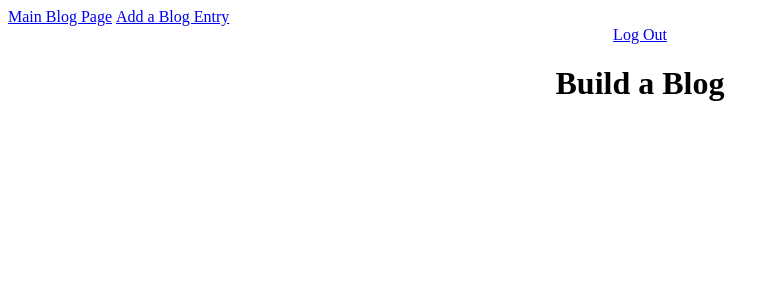
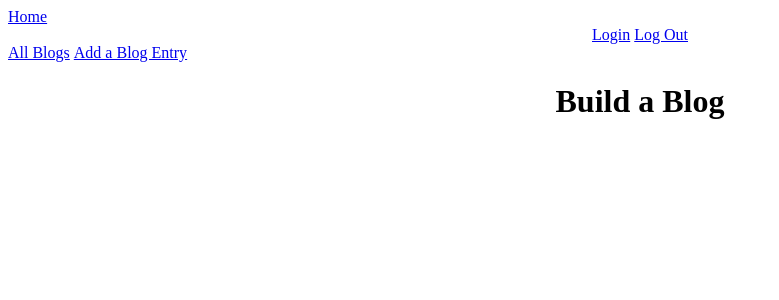
Before and after one commit to PRaniH/blogz, a Flask app: page /blog in a window 1280 px wide. Shown: the top 300 px of the page, without its empty margins (0-779 px from the left). Run offline with Flask 2, Linux system fonts and the light colour scheme; data that the repository does not hold is empty.

Commit message:
Created home link and index page beginnings.

```diff
--- a/main.py
+++ b/main.py
@@ -170,6 +170,11 @@ def logout():
     del session['username']
     return redirect('/blog')
 
+"""tO DO While we're adding navigation links, let's also add a link to
+ "/login" and to "/", which will take users to the page we'll build in
+  index.html that will display a list of all the usernames. You can call
+   that page "Home"."""
+
 """One of the first and easiest changes is to make the header
 for the blog title on the home page be a link. But what url do
 we want it to link to? Well, this is the format that we want the
@@ -194,9 +199,13 @@ to get the right blog object (the one that has the id we'll get from
 the url) from the database and into the render_template function call?"""
 
 
-@app.route('/', methods=['POST', 'GET'])
-def blog(): #I wonder if I can just rename this to index
+@app.route('/', methods=['POST', 'GET']) #THis used to reference what is now def index()
+def home():
+    users = User.query.all()
+    return render_template('index.html', title="Build a Blog User List", users=users) #Need to update this to list only the users
 
+@app.route('/index')
+def index(): #This was previously called blog()
     blogs = Blog.query.all()
     return render_template('blog.html', title="Build a Blog", blogs=blogs)
 
--- a/templates/base.html
+++ b/templates/base.html
@@ -13,15 +13,28 @@
     </head>
 <body>
 
+<!--TO DO While we're adding navigation links, let's also add a link to
+ "/login" and to "/", which will take users to the page we'll build in
+  index.html that will display a list of all the usernames. You can call
+   that page "Home".-->
+
+<form method =  "Post" action = "/"> <!--This could be aligned better on the page. Also why not do this as a form element?-->
+    <a href='/'>Home</a>
+</form>
+
+
+<div align = "center"> <!--This could be aligned better on the page. Also why not do this as a form element?-->
+    <a href='/login'>Login</a>
+    <a href='/logout'>Log Out</a>
+</div>
+
+
 <form method="POST" action="/blog" style="display:inline-block;">
-<a href='/blog'>Main Blog Page</a></form>
+<a href='/blog'>All Blogs</a></form>
 
 <form method="POST" action="/newpost" style="display:inline-block;">
 <a href='/newpost'>Add a Blog Entry</a></form>
 
-    <div align = "center"> <!--This could be aligned better on the page. Also why not do this as a form element?-->
-        <a href='/logout'>Log Out</a>
-    </div>
 
     {% with messages = get_flashed_messages(with_categories=True) %}
         <ul>
--- a/templates/blog.html
+++ b/templates/blog.html
@@ -14,6 +14,8 @@ parameter corresponding to its id?-->
 {% if blogs|length == 1 %} <!--There may be a better way to do this when there is only one blog in the DB-->
     <h1><center>{{blogs[0].title}}</h1></center>
     {{blogs[0].body}}
+    <p>
+    <i>written by </i> {{blogs[0].owner_id}} <!--Need to update this to be the user ID from the database - how to cross reference?-->
 
 {% else %}
         <h1><center>{{title}}</center></h1>
@@ -25,6 +27,11 @@ parameter corresponding to its id?-->
                 </input>
             </form>
             {{blog.body}}
+            <p>
+            <i>written by </i>
+                <!--input type="hidden" name="user-id" id = "user-id" value="{ { user.id } }">
+                <a href='/blog?user={ { user.id } }'-->
+               {{blog.owner_id}} <!--Need to update this to be the user ID from the database - how to cross reference?-->
             <hr>
         {% endfor %}
 {% endif %}
```
Also changed, not shown: templates/index.html (+23 -0 lines).
